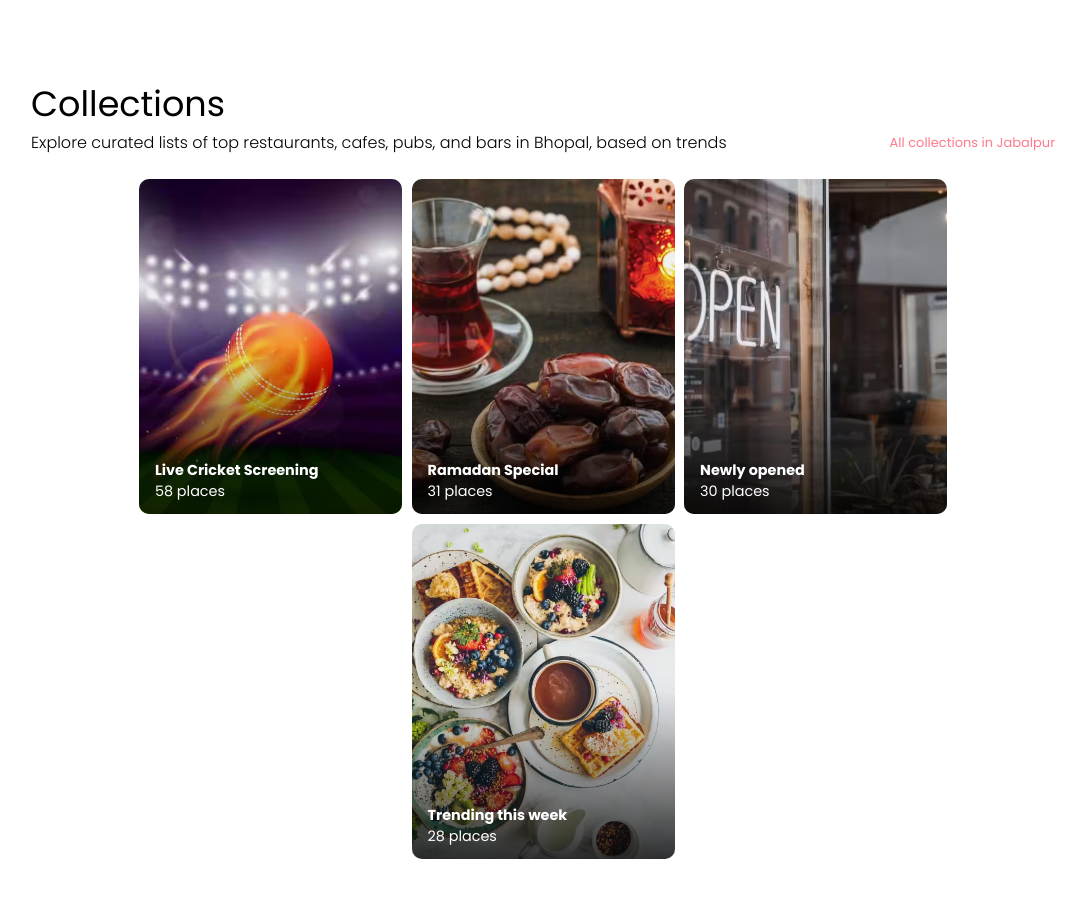
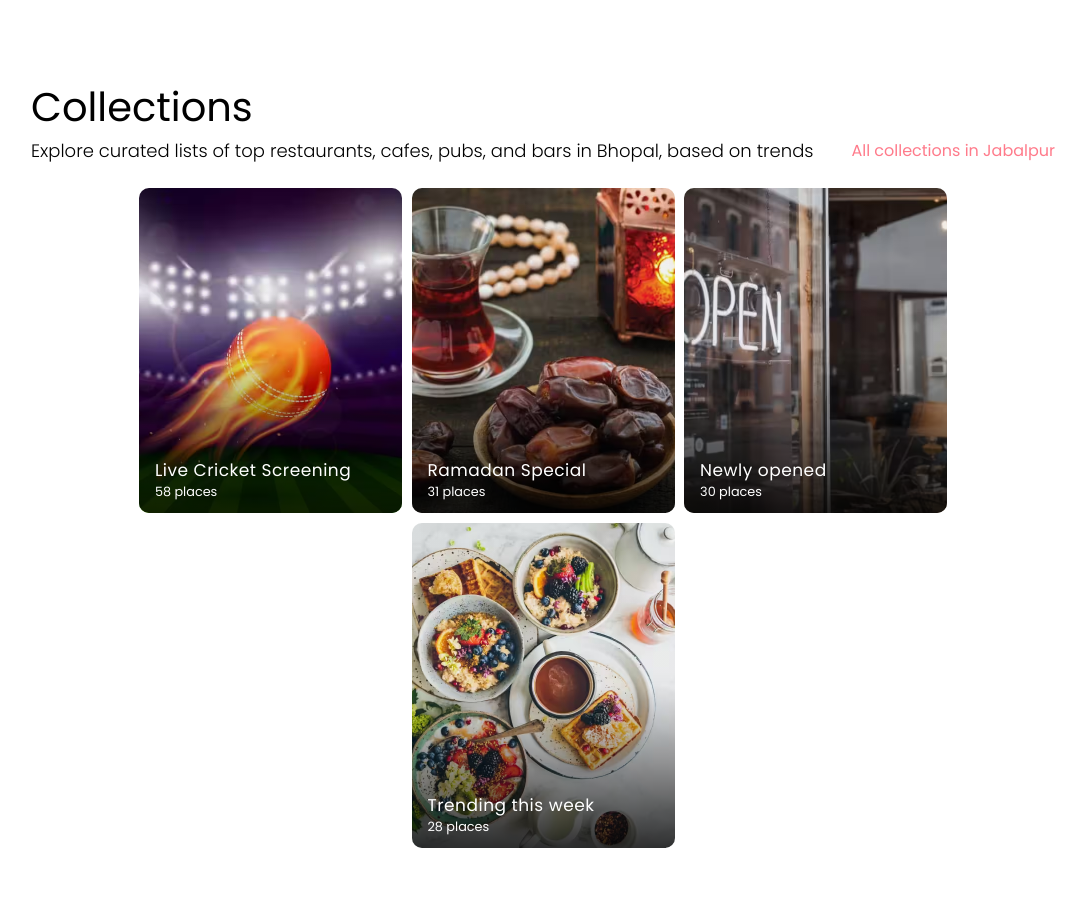
Before and after one commit to kushwahajai74/zomato-landing-page, a plain HTML site: page index.html in a window 1280 px wide. Shown: the part 1026-1923 px from the top of the page, without its empty margins (97-1183 px from the left). Drawn offline with Linux system fonts and the light colour scheme.

Commit message:
changed styles

```diff
--- a/styles.css
+++ b/styles.css
@@ -130,7 +130,7 @@
     padding-top: 2.5rem;
 }
 .collections h1{
-    font-size: 35px;
+    font-size: 40px;
     font-weight: 400;
 }
 .collections .sub__heading_container{
@@ -142,13 +142,13 @@
     gap: 1rem;
 }
 .sub__heading_container span:nth-child(1){
-    font-size: 16px;
+    font-size: 18px;
     font-weight: 300;
 }
 .sub__heading_container span:nth-child(2){
     cursor: pointer;
     color: #ff7b8b;
-    font-size: 13px;
+    font-size: 16px;
 }
 .collections__card_container{
     display: flex;
@@ -159,7 +159,7 @@
     margin-top: 1.5rem;
 }
 .collections__card_container .card{
-    height: 335px;
+    height: 325px;
     min-width: 263px;
     background-size: cover;
     background-position: center;
@@ -201,9 +201,10 @@
     left: 0;
     color: white;
     padding: 12px 16px;
-    font-size: 0.9rem;
+    font-size: 0.8rem;
 }
-.content .h4{
+.content h4{
+    font-size: 17px;
     font-weight: 400;
     letter-spacing: 0.5px;
 }
```
